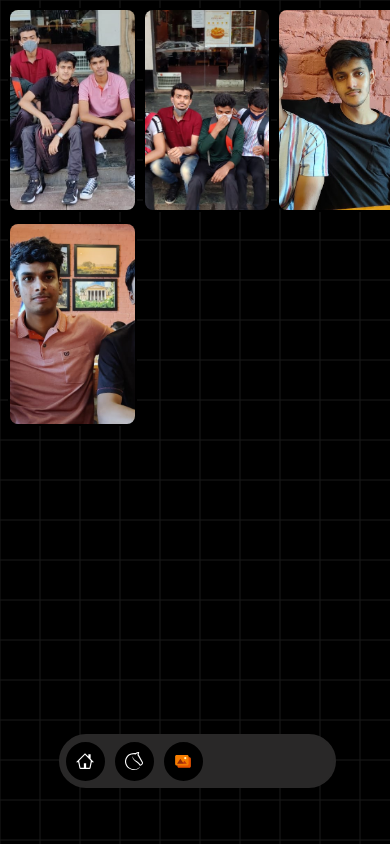
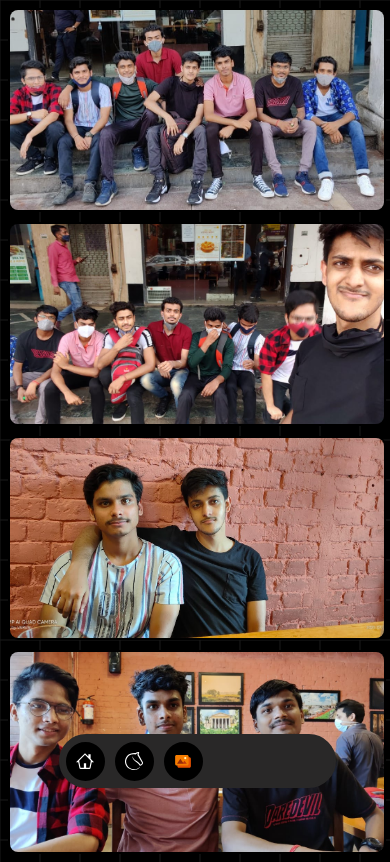
Before and after one commit to brownpanthera/meandthebois, a React (Create React App) app: page /gallery in a window 390 px wide. Built offline with nearby package versions, Linux system fonts and the light colour scheme.

Commit message:
fixed the gallery

```diff
--- a/src/App.css
+++ b/src/App.css
@@ -270,4 +270,10 @@ hr {
     width: 70%;
 
   }
+
+  .photo-grid {
+    display: grid;
+    grid-template-columns: repeat(auto-fit, minmax(200px, 1fr));
+    gap: 10px;
+  }
 }
```
